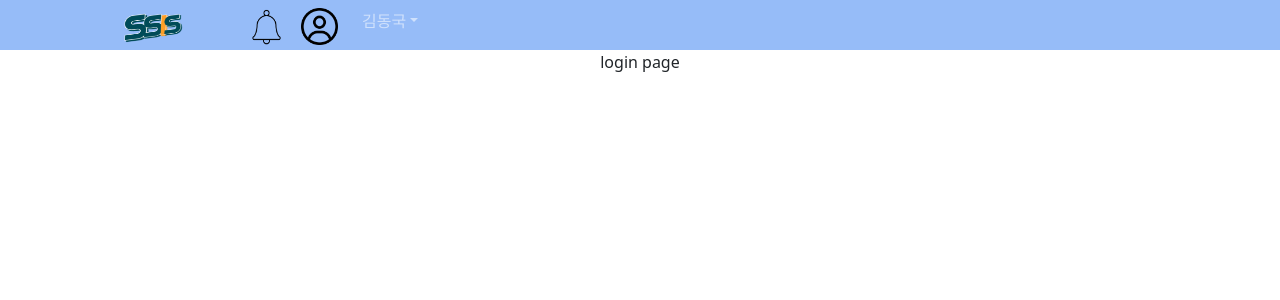
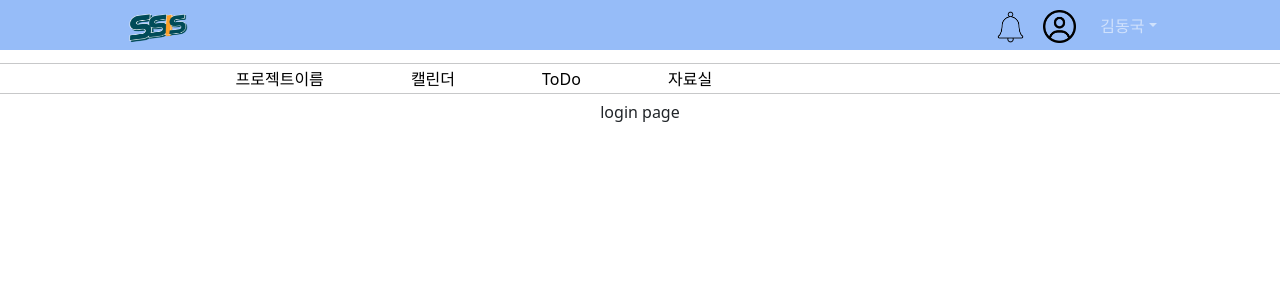
Before and after one commit to yoonmallang/3S1S-Client, a React (Create React App) app in the folder ssis/: page / in a window 1280 px wide. Shown: the top 300 px of the page. Built offline with nearby package versions, Linux system fonts and the light colour scheme.

Commit message:
ADD MiddleBar / MODIFY Navibar css - 서버랑 연동이 아직 안되어있어 localStorage에서 가져왔다고 가정하고 코딩 중 - MiddleBar는 bootstrap 사용하지 않음

```diff
--- /dev/null
+++ b/ssis/src/components/navi/Middlebar.js
@@ -0,0 +1,52 @@
+import React, { Component } from 'react';
+import { Link } from 'react-router-dom';
+import '../../css/navi/Middlebar.css';
+
+class Middlebar extends Component {
+    render() {
+        const menu = [
+            {
+                id : 1,
+                title: '프로젝트이름',
+                url: '/project/:id?',
+                cName: 'menu-link'
+            },
+
+            {
+                id : 2,
+                title: '캘린더',
+                url: '/calendar',
+                cName: 'menu-link'
+            },
+
+            {
+                id : 3,
+                title: 'ToDo',
+                url: '/todo',
+                cName: 'menu-link'
+            },
+
+            {
+                id : 4,
+                title: '자료실',
+                url: '/document',
+                cName: 'menu-link'
+            }
+        ]
+        return (
+            <div className = "middle-Navigation">
+                <hr className = "hr1"/>
+                    <div className = "menu">
+                        {menu.map((item) => {
+                            return (
+                                <Link to={item.url} className={item.cName}>{item.title}</Link>
+                            )
+                        })}
+                    </div>
+                <hr className = "hr2"/>
+            </div>
+        );
+    }
+}
+
+export default Middlebar;
--- a/ssis/src/components/navi/Navibar.js
+++ b/ssis/src/components/navi/Navibar.js
@@ -1,14 +1,15 @@
 import React, { Component } from 'react';
-import { Link } from 'react-router-dom';
 import { Navbar, Container, Nav, NavDropdown} from 'react-bootstrap';
 import 'bootstrap/dist/css/bootstrap.min.css';
 import '../../css/navi/Navibar.css';
+import Middlebar from './Middlebar'
 
 class Navibar extends Component {
     constructor() {
         super();
         this.state = {
-            isLogin : false
+            isLogin : false,
+            needMiddleBar : false
         }
     }
 
@@ -18,26 +19,48 @@ class Navibar extends Component {
         }
     }
 
+    checkMiddleBar() {
+        if(localStorage.getItem('needMiddlebar')) {
+            this.setState({needMiddleBar: true})
+        }
+    }
     logout() {
         console.log("로그아웃")
     }
 
     render() {
         this.checkLogin();
+        this.checkMiddleBar();
         const isLogin = this.state.isLogin;
-        const username = "김동국"
+        const needMiddleBar = this.state.needMiddleBar;
+        let username;
+        let profile;
+        let middelbar;
+
+        if (!isLogin) {
+            username = "김동국";
+            profile = "img/blank-person.png";
+        }
+        else {
+            username = "xxx";
+            profile = "img/blank-person.png";
+        }
+
+        if(!needMiddleBar) {
+            middelbar = <Middlebar/>
+        }
 
         if (!isLogin) {
             return (
                 <div className = "Navigation">
                     <Navbar className="color-nav" variant="dark">
-                        <Container>
+                        <Container className="contanier">
                             <Navbar.Brand href="/">
                                 <img alt="" src="img/logo.png" className="img-logo"/>
                             </Navbar.Brand>
-                            <Nav className="me-auto">
+                            <Nav className="nav-profile">
                                 <Navbar.Brand><img alt="" src="img/alarm.png" className="img-alarm"/></Navbar.Brand>
-                                <Navbar.Brand><img alt="" src="img/blank-person.png" className="img-person"/></Navbar.Brand>
+                                <Navbar.Brand><img alt="" src={profile} className="img-person"/></Navbar.Brand>
                                 <NavDropdown title={username} className="user-name-dropdown" id="collasible-nav-dropdown">
                                     <NavDropdown.Item href="/mypage/1">마이페이지</NavDropdown.Item>
                                     <NavDropdown.Divider />
@@ -46,6 +69,7 @@ class Navibar extends Component {
                             </Nav>
                         </Container>
                     </Navbar>
+                    {middelbar}
               </div>
             );
         }
--- /dev/null
+++ b/ssis/src/css/navi/Middlebar.css
@@ -0,0 +1,21 @@
+.menu-link {
+  color: black;
+  text-decoration: none;
+  padding: 2% 4%;
+}
+
+.menu {
+  text-align: left;
+  margin-left: 15%;
+  margin-top: auto;
+}
+
+.hr1 {
+  margin-top: 1%;
+  margin-bottom: 0.2%;
+}
+
+.hr2 {
+  margin-top: 0.2%;
+  margin-bottom: 0.5%;
+}
--- a/ssis/src/css/navi/Navibar.css
+++ b/ssis/src/css/navi/Navibar.css
@@ -7,20 +7,32 @@
   width: 150px;
   height: 120px;
   margin-top: 25px;
+  margin-left: 3%;
+  float: left;
 }
 
 .img-person {
-  width: 37px;
-  height: 37px;
+  width: 33px;
+  height: 33px;
   margin-top: 2px;
 }
 
 .img-alarm {
-  width: 37px;
-  height: 37px;
+  width: 33px;
+  height: 33px;
   margin-top: 2px;
 }
 
 .user-name-dropdown {
+  margin-top: 3px;
   color: black;
 }
+
+.nav-profile {
+  float: right;
+  margin-right: 3%;
+}
+
+.contanier {
+  height: 50px;
+}
```
